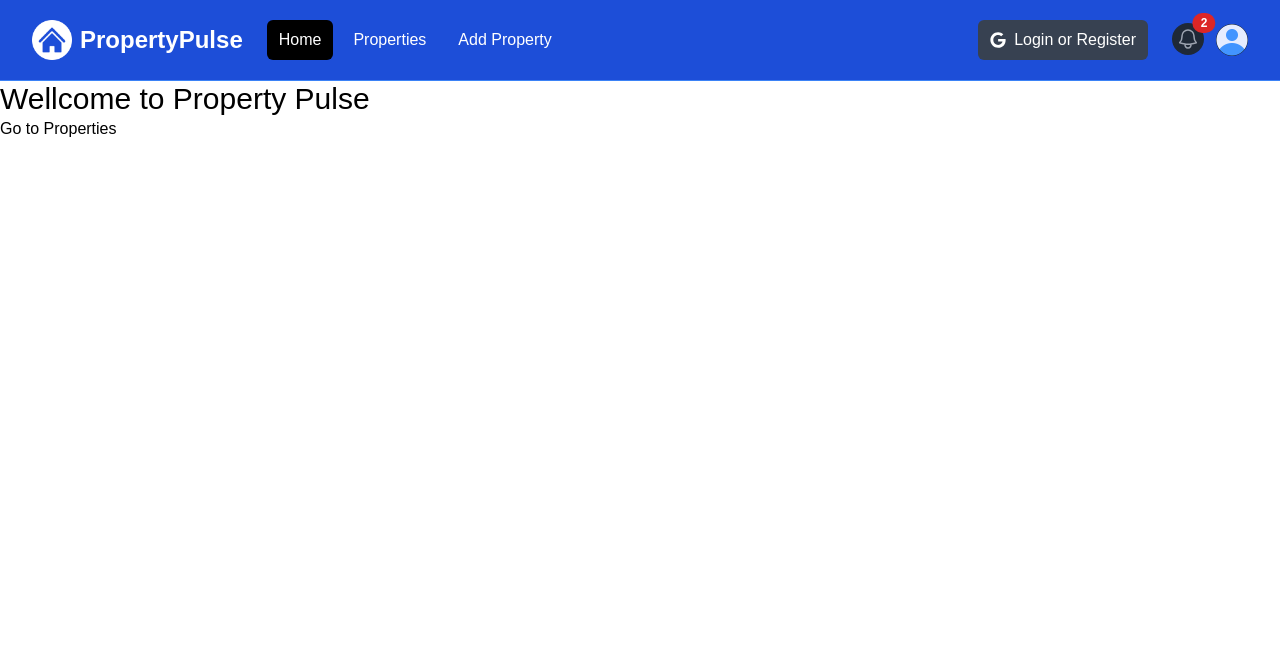
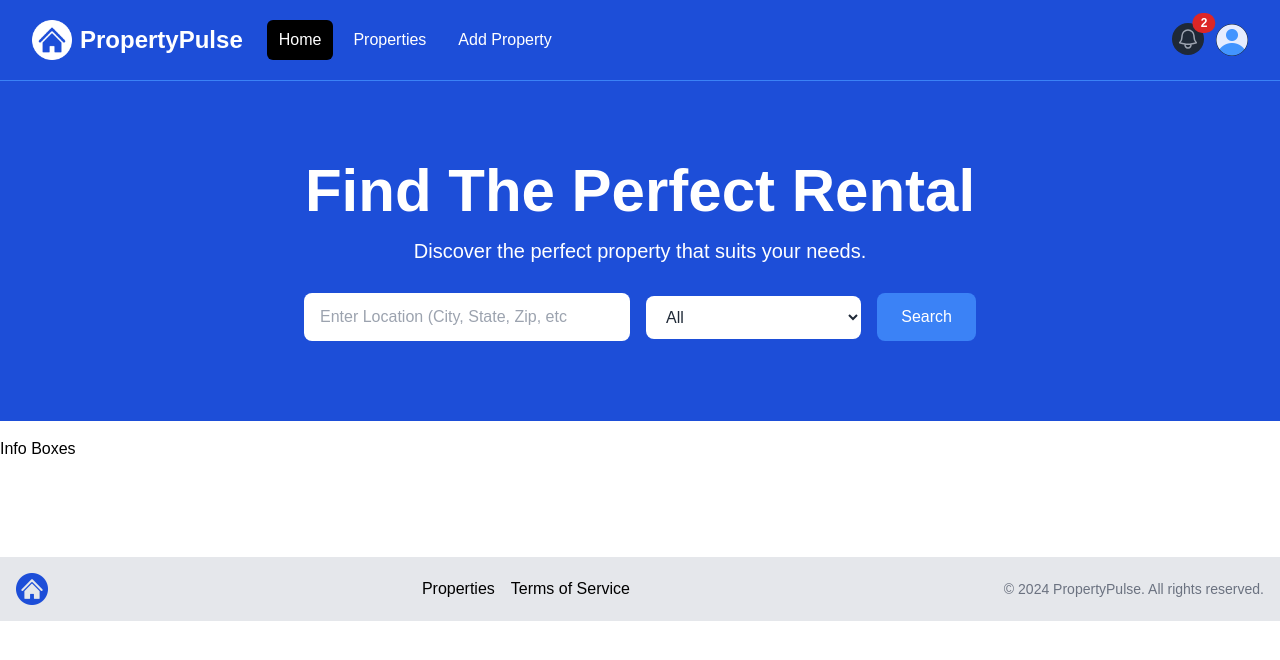
Before and after one commit to pskrebnev/nextjsproject, a Next.js app: page / in a window 1280 px wide. Shown: the top 660 px of the page. Built offline with nearby package versions, Linux system fonts and the light colour scheme.

Commit message:
Footer modified

```diff
--- a/app/layout.jsx
+++ b/app/layout.jsx
@@ -1,4 +1,5 @@
 import Navbar from '@/components/Navbar';
+import Footer from '@/components/Footer';
 import '@/assets/styles/global.css';
 
 export const metadata = {
@@ -13,6 +14,7 @@
       <body>
         <Navbar />
         <main>{children}</main>
+        <Footer />
       </body>
     </html>
   );
--- a/app/page.jsx
+++ b/app/page.jsx
@@ -1,20 +1,13 @@
-import Link from 'next/link';
+import Hero from '@/components/Hero';
+import InfoBoxes from '@/components/InfoBoxes';
 
 const HomePage = () => {
-    return (
-        <div>
-            <h1 className="text-3xl">Wellcome to Property Pulse</h1>
-            <Link href="/properties">Go to Properties</Link>
-            {/* <Link
-                href={{
-                    pathname: 'properties',
-                    query: {
-                        name: 'TEST'
-                    },
-                }}
-            >Add Property</Link> */}
-        </div>
-    );
+  return (
+    <>
+      <Hero />
+      <InfoBoxes />
+    </>
+  );
 };
 
 export default HomePage;
--- /dev/null
+++ b/components/Footer.jsx
@@ -0,0 +1,34 @@
+import Link from 'next/link';
+import Image from 'next/image';
+import logo from '@/assets/images/logo.png';
+
+const Footer = () => {
+  const currentYear = new Date().getFullYear();
+
+  return (
+    <footer className="bg-gray-200 py-4 mt-24">
+      <div className="container mx-auto flex flex-col md:flex-row items-center justify-between px-4">
+        <div className="mb-4 md:mb-0">
+          <Image src={logo} alt="Logo" className="h-8 w-auto" />
+        </div>
+        <div className="flex flex-wrap justify-center md:justify-start mb-4 md:mb-0">
+          <ul className="flex space-x-4">
+            <li>
+              <Link href="/properties">Properties</Link>
+            </li>
+            <li>
+              <Link href="/">Terms of Service</Link>
+            </li>
+          </ul>
+        </div>
+        <div>
+          <p className="text-sm text-gray-500 mt-2 md:mt-0">
+            &copy; {currentYear} PropertyPulse. All rights reserved.
+          </p>
+        </div>
+      </div>
+    </footer>
+  );
+};
+
+export default Footer;
--- /dev/null
+++ b/components/Hero.jsx
@@ -0,0 +1,57 @@
+const Hero = () => {
+  return (
+    <section className="bg-blue-700 py-20 mb-4">
+      <div className="max-w-7xl mx-auto px-4 sm:px-6 lg:px-8 flex flex-col items-center">
+        <div className="text-center">
+          <h1 className="text-4xl font-extrabold text-white sm:text-5xl md:text-6xl">
+            Find The Perfect Rental
+          </h1>
+          <p className="my-4 text-xl text-white">
+            Discover the perfect property that suits your needs.
+          </p>
+        </div>
+        {/* Form Component */}
+        <form className="mt-3 mx-auto max-w-2xl w-full flex flex-col md:flex-row items-center">
+          <div className="w-full md:w-3/5 md:pr-2 mb-4 md:mb-0">
+            <label htmlFor="location" className="sr-only">
+              Location
+            </label>
+            <input
+              type="text"
+              id="location"
+              placeholder="Enter Location (City, State, Zip, etc"
+              className="w-full px-4 py-3 rounded-lg bg-white text-gray-800 focus:outline-none focus:ring focus:ring-blue-500"
+            />
+          </div>
+          <div className="w-full md:w-2/5 md:pl-2">
+            <label htmlFor="property-type" className="sr-only">
+              Property Type
+            </label>
+            <select
+              id="property-type"
+              className="w-full px-4 py-3 rounded-lg bg-white text-gray-800 focus:outline-none focus:ring focus:ring-blue-500"
+            >
+              <option value="All">All</option>
+              <option value="Apartment">Apartment</option>
+              <option value="Studio">Studio</option>
+              <option value="Condo">Condo</option>
+              <option value="House">House</option>
+              <option value="Cabin Or Cottage">Cabin or Cottage</option>
+              <option value="Loft">Loft</option>
+              <option value="Room">Room</option>
+              <option value="Other">Other</option>
+            </select>
+          </div>
+          <button
+            type="submit"
+            className="md:ml-4 mt-4 md:mt-0 w-full md:w-auto px-6 py-3 rounded-lg bg-blue-500 text-white hover:bg-blue-600 focus:outline-none focus:ring focus:ring-blue-500"
+          >
+            Search
+          </button>
+        </form>
+      </div>
+    </section>
+  );
+};
+
+export default Hero;
--- /dev/null
+++ b/components/InfoBox.jsx
@@ -0,0 +1,5 @@
+const InfoBox = () => {
+  return <div>Info Box</div>;
+};
+
+export default InfoBox;
--- /dev/null
+++ b/components/InfoBoxes.jsx
@@ -0,0 +1,5 @@
+const InfoBoxes = () => {
+  return <div>Info Boxes</div>;
+};
+
+export default InfoBoxes;
--- a/components/Navbar.jsx
+++ b/components/Navbar.jsx
@@ -2,6 +2,7 @@
 import { useState } from 'react';
 import Image from 'next/image';
 import Link from 'next/link';
+import { usePathname } from 'next/navigation';
 import profileDefault from '@/assets/images/profile.png';
 import logo from '@/assets/images/logo-white.png';
 import { FaGoogle } from 'react-icons/fa';
@@ -9,6 +10,10 @@
 const Navbar = () => {
   const [isMobileMenuOpen, setIsMobileMenuOpen] = useState(false);
   const [isProfileMenuOpen, setIsProfileMenuOpen] = useState(false);
+  const [isLoggedIn, setIsLoggedIn] = useState(true);
+
+  const pathname = usePathname();
+
   return (
     <div id="navbar">
       {/* <!-- begin navbar --> */}
@@ -58,19 +63,25 @@
                 <div className="flex space-x-2">
                   <Link
                     href="/"
-                    className="text-white bg-black hover:bg-gray-900 hover:text-white rounded-md px-3 py-2"
+                    className={`${
+                      pathname === '/' ? 'bg-black' : ''
+                    } text-white hover:bg-gray-900 hover:text-white rounded-md px-3 py-2`}
                   >
                     Home
                   </Link>
                   <Link
                     href="/properties"
-                    className="text-white hover:bg-gray-900 hover:text-white rounded-md px-3 py-2"
+                    className={`${
+                      pathname === '/properties' ? 'bg-black' : ''
+                    } text-white hover:bg-gray-900 hover:text-white rounded-md px-3 py-2`}
                   >
                     Properties
                   </Link>
                   <Link
                     href="/properties/add"
-                    className="text-white hover:bg-gray-900 hover:text-white rounded-md px-3 py-2"
+                    className={`${
+                      pathname === '/properties/add' ? 'bg-black' : ''
+                    } text-white hover:bg-gray-900 hover:text-white rounded-md px-3 py-2`}
                   >
                     Add Property
                   </Link>
@@ -79,6 +90,7 @@
             </div>
 
             {/* <!-- Right Side Menu (Logged Out) --> */}
+            {!isLoggedIn && (
               <div className="hidden md:block md:ml-6">
                 <div className="flex items-center">
                   <button className="flex items-center text-white bg-gray-700 hover:bg-gray-900 hover:text-white rounded-md px-3 py-2">
@@ -87,8 +99,10 @@
                   </button>
                 </div>
               </div>
+            )}
 
             {/* <!-- Right Side Menu (Logged In) --> */}
+            {isLoggedIn && (
               <div className="absolute inset-y-0 right-0 flex items-center pr-2 md:static md:inset-auto md:ml-6 md:pr-0">
                 <Link href="/messages" className="relative group">
                   <button
@@ -178,6 +192,7 @@
                   )}
                 </div>
               </div>
+            )}
           </div>
         </div>
 
@@ -187,26 +202,37 @@
             <div className="space-y-1 px-2 pb-3 pt-2">
               <Link
                 href="/"
-                className="bg-black text-white block rounded-md px-3 py-2 text-base font-medium"
+                className={`${
+                  pathname === '/' ? 'bg-black' : ''
+                } text-white block rounded-md px-3 py-2 text-base font-medium`}
               >
                 Home
               </Link>
               <Link
                 href="/properties"
-                className="text-white block rounded-md px-3 py-2 text-base font-medium"
+                className={`${
+                  pathname === '/properties' ? 'bg-black' : ''
+                } text-white block rounded-md px-3 py-2 text-base font-medium`}
               >
                 Properties
               </Link>
+              {isLoggedIn && (
                 <Link
                   href="/properties/add"
-                className="text-white block rounded-md px-3 py-2 text-base font-medium"
+                  className={`${
+                    pathname === '/properties/add' ? 'bg-black' : ''
+                  } text-white block rounded-md px-3 py-2 text-base font-medium`}
                 >
                   Add Property
                 </Link>
+              )}
+
+              {!isLoggedIn && (
                 <button className="flex items-center text-white bg-gray-700 hover:bg-gray-900 hover:text-white rounded-md px-3 py-2 my-5">
                   <i className="fa-brands fa-google mr-2"></i>
                   <span>Login or Register</span>
                 </button>
+              )}
             </div>
           </div>
         )}
```
Lines whose indentation alone changed are shown as unchanged.
